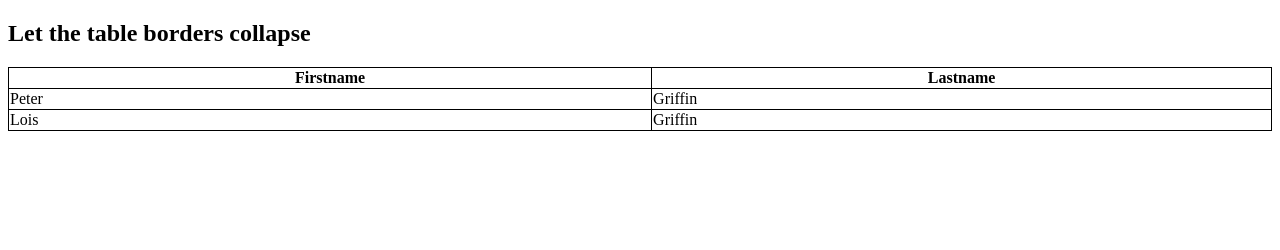
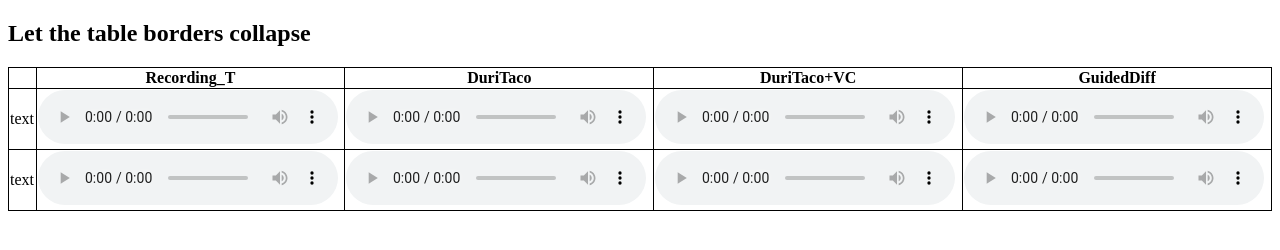
Before and after one commit to DiffCorrect/DiffCorrect.github.io, a plain HTML site: page index.html in a window 1280 px wide. Drawn offline with Linux system fonts and the light colour scheme.

Commit message:
Update index.html

```diff
--- a/index.html
+++ b/index.html
@@ -18,16 +18,41 @@ table {
 
 <table>
   <tr>
-    <th>Firstname</th>
-    <th>Lastname</th>
+    <th></th>
+    <th>Recording_T</th>
+	<th>DuriTaco</th>
+	<th>DuriTaco+VC</th>
+	<th>GuidedDiff</th>
   </tr>
   <tr>
-    <td>Peter</td>
-    <td>Griffin</td>
+    <td>text</td>
+    <td><audio controls autoplay>
+		<source src="mushra/rec_S6.wav" type="audio/wav">
+	</audio></td>
+	<td><audio controls autoplay>
+		<source src="mushra/duritaco_S6.wav" type="audio/wav">
+	</audio></td>
+	<td><audio controls autoplay>
+		<source src="mushra/vc_S6.wav" type="audio/wav">
+	</audio></td>
+	<td><audio controls autoplay>
+		<source src="mushra/diff_S6.wav" type="audio/wav">
+	</audio></td>
   </tr>
   <tr>
-    <td>Lois</td>
-    <td>Griffin</td>
+    <td>text</td>
+    <td><audio controls autoplay>
+		<source src="mushra/rec_S138.wav" type="audio/wav">
+	</audio></td>
+	<td><audio controls autoplay>
+		<source src="mushra/duritaco_S138.wav" type="audio/wav">
+	</audio></td>
+	<td><audio controls autoplay>
+		<source src="mushra/vc_S138.wav" type="audio/wav">
+	</audio></td>
+	<td><audio controls autoplay>
+		<source src="mushra/diff_S138.wav" type="audio/wav">
+	</audio></td>
   </tr>
 </table>
 
```
